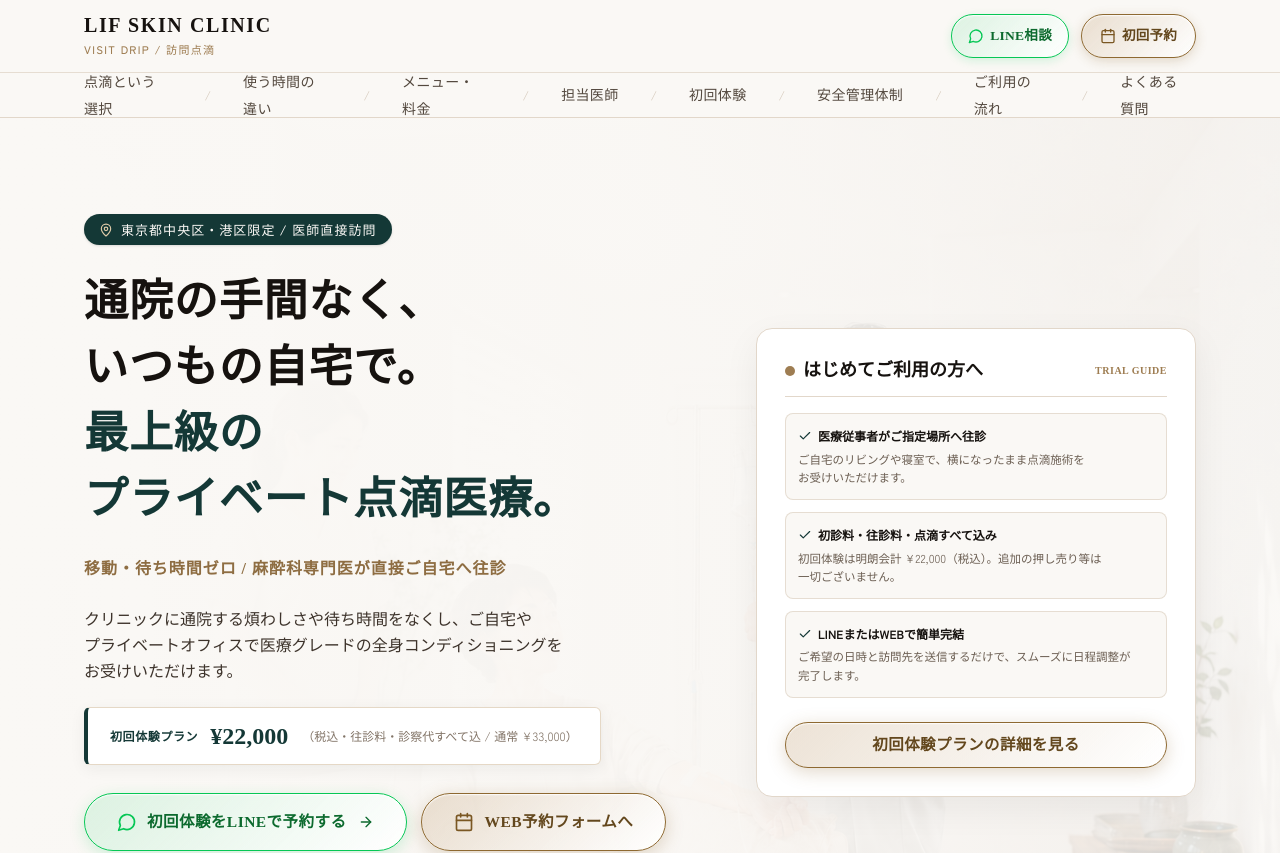
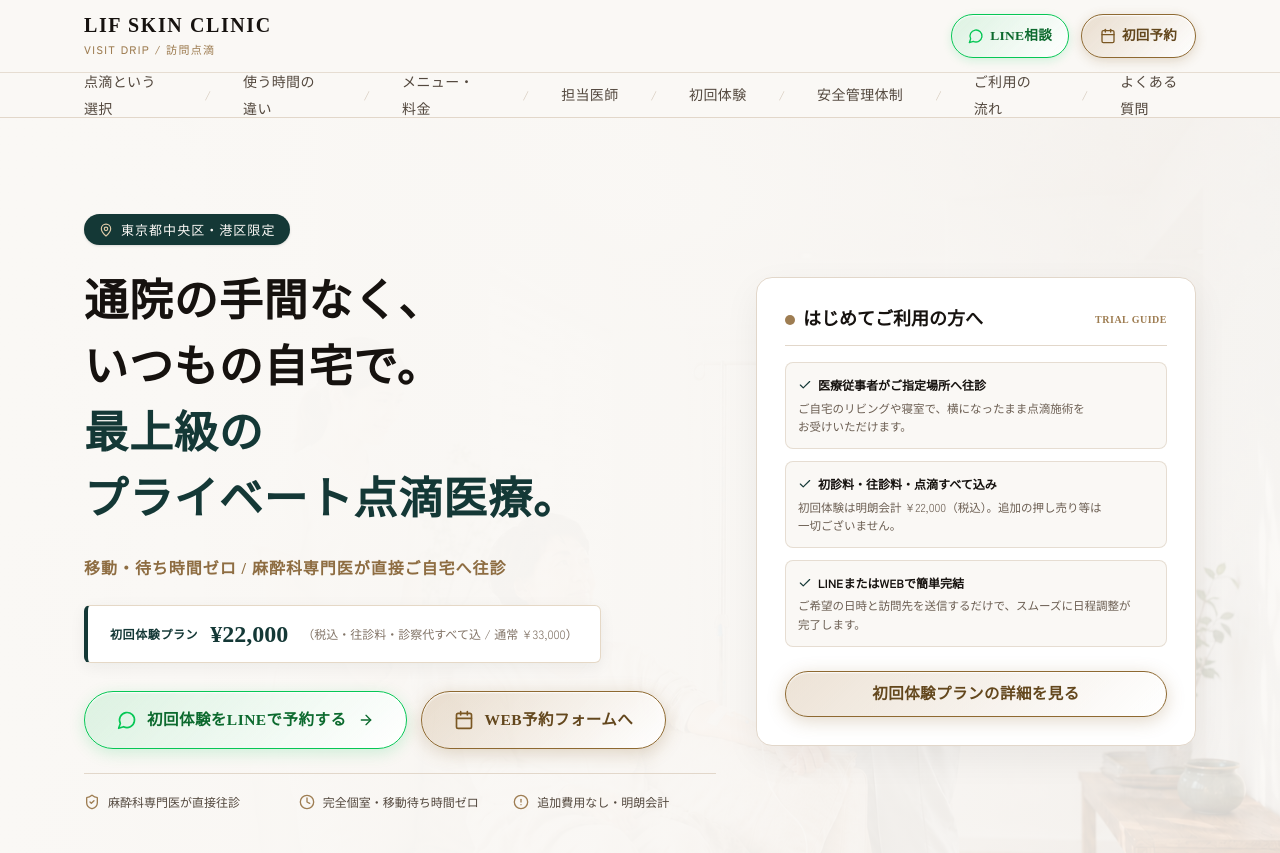
Before and after one commit to JUN52112891/houmon-tenteki-marketing, a React (Vite) app: page / in a window 1280 px wide. Shown: the top 853 px of the page. Built offline with nearby package versions, Linux system fonts and the light colour scheme; a web font is replaced by a local one.

Commit message:
refactor(ui): remove redundant service description text
Clean up the hero section by removing repetitive text and clarifying the service scope.

```diff
--- a/src/App.tsx
+++ b/src/App.tsx
@@ -235,7 +235,6 @@ export default function App() {
               <MapPin className="w-3.5 h-3.5 text-[#DFCBA9] shrink-0" />
               <span className="text-xs sm:text-[13px] font-medium tracking-[0.08em] text-[#FAF8F5]">
                 <span className="inline-block">東京都中央区・港区限定</span>
-                <span className="inline-block sm:ml-1">/ 医師直接訪問</span>
               </span>
             </div>
 
@@ -249,10 +248,6 @@ export default function App() {
 
             <p className="text-[#8E6D42] font-semibold text-sm sm:text-base tracking-[0.06em] font-serif">
               <span className="inline-block">移動・待ち時間ゼロ</span> <span className="inline-block">/ 麻酔科専門医が直接ご自宅へ往診</span>
-            </p>
-
-            <p className="text-[#3D332B] text-sm sm:text-base leading-relaxed max-w-xl font-normal">
-              クリニックに通院する煩わしさや待ち時間をなくし、ご自宅やプライベートオフィスで医療グレードの全身コンディショニングをお受けいただけます。
             </p>
 
             {/* Price Pill */}
```
